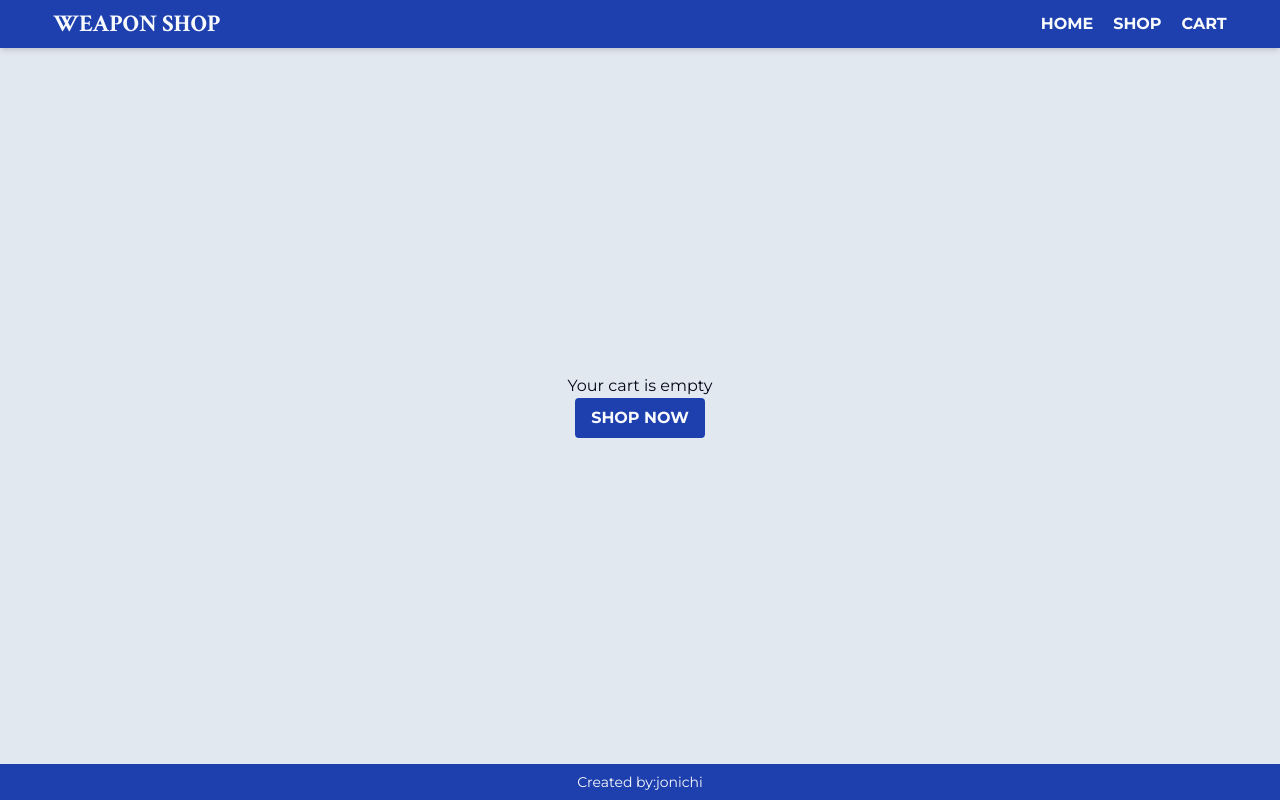
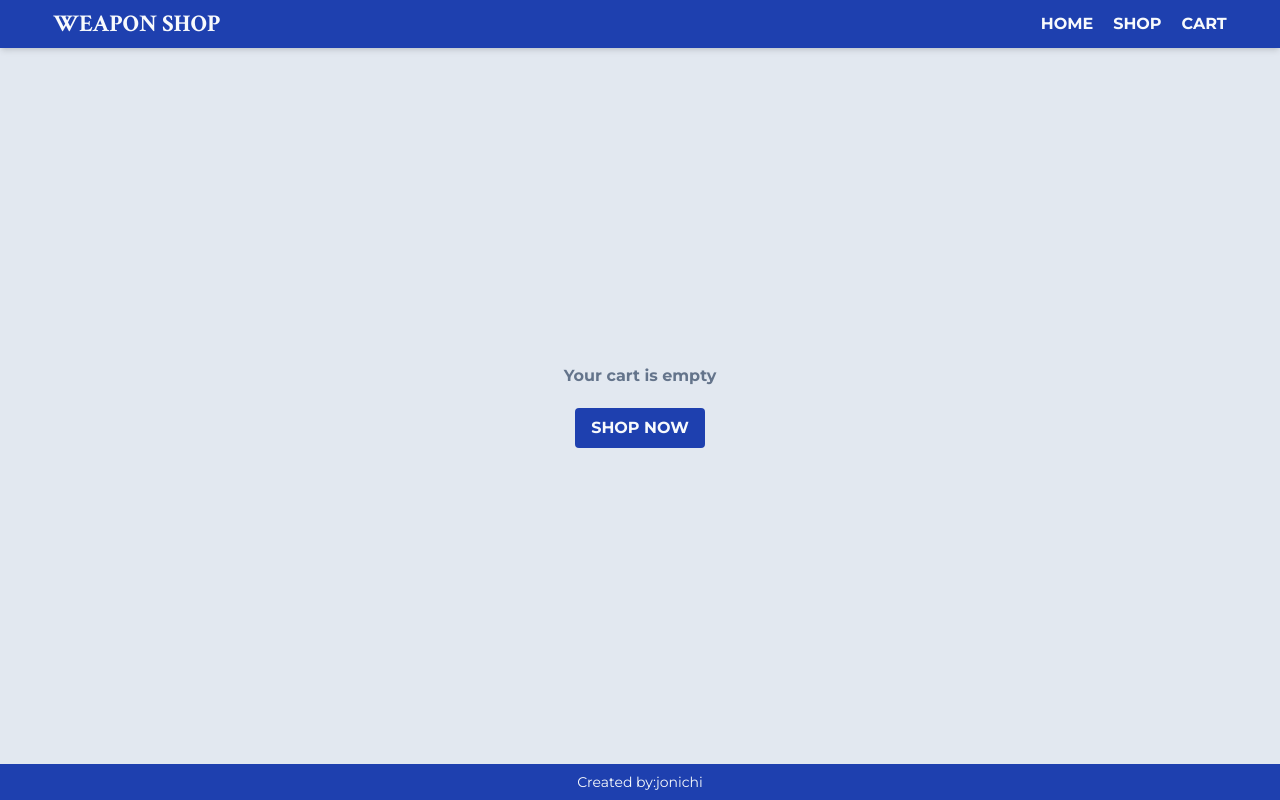
Before and after one commit to jonichi16/odin-shopping-cart, a Next.js app: page /shop/checkout in a window 1280 px wide. Built offline with nearby package versions, Linux system fonts and the light colour scheme.

Commit message:
style: Add styling to loading and empty cart

```diff
--- a/app/loading.jsx
+++ b/app/loading.jsx
@@ -2,9 +2,9 @@ import React from 'react';
 
 const LoadingPage = () => {
   return (
-    <main className='flex-1 flex justify-center items-center'>
+    <div className='flex-1 flex justify-center items-center'>
       <div>Loading...</div>
-    </main>
+    </div>
   );
 };
 
--- a/components/EmptyCart.jsx
+++ b/components/EmptyCart.jsx
@@ -3,10 +3,12 @@ import ShopButton from './ShopButton';
 
 const EmptyCart = () => {
   return (
-    <main className='flex-1 flex flex-col justify-center items-center'>
-      <h2 className='text-center'>Your cart is empty</h2>
+    <div className='flex-1 flex flex-col justify-center items-center gap-y-5'>
+      <h2 className='text-center font-bold text-slate-500'>
+        Your cart is empty
+      </h2>
       <ShopButton />
-    </main>
+    </div>
   );
 };
 
```
